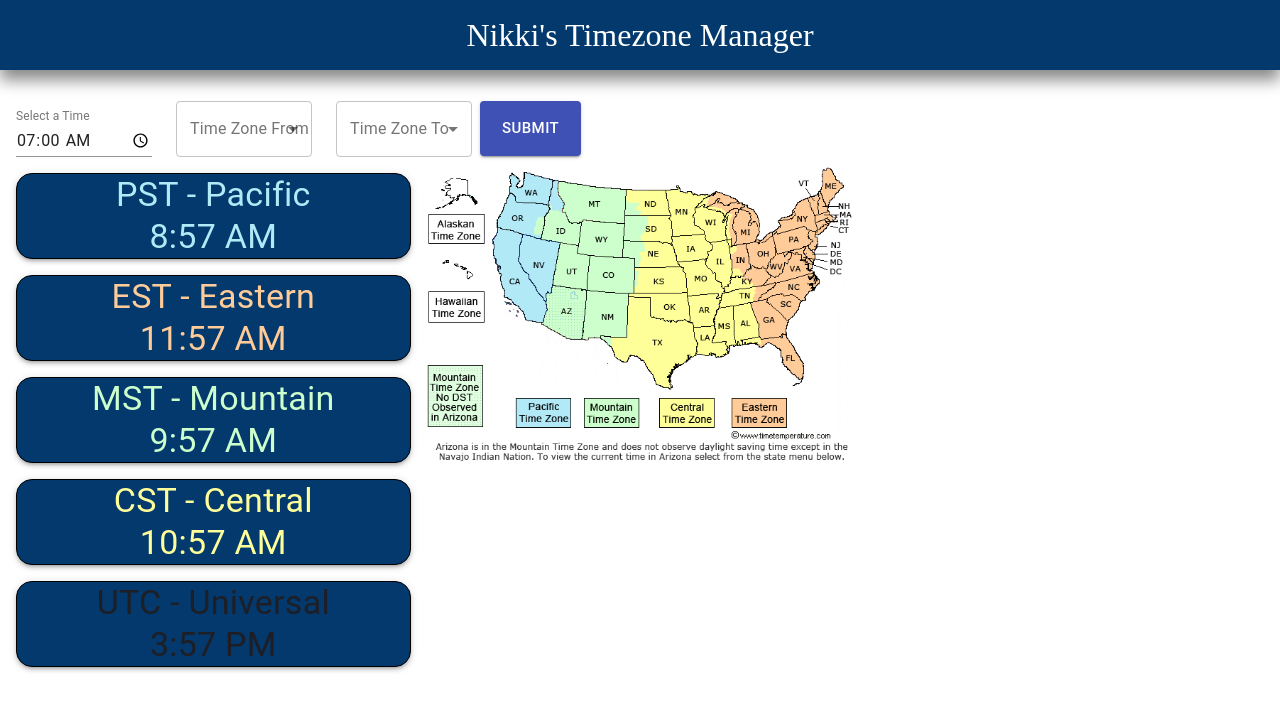
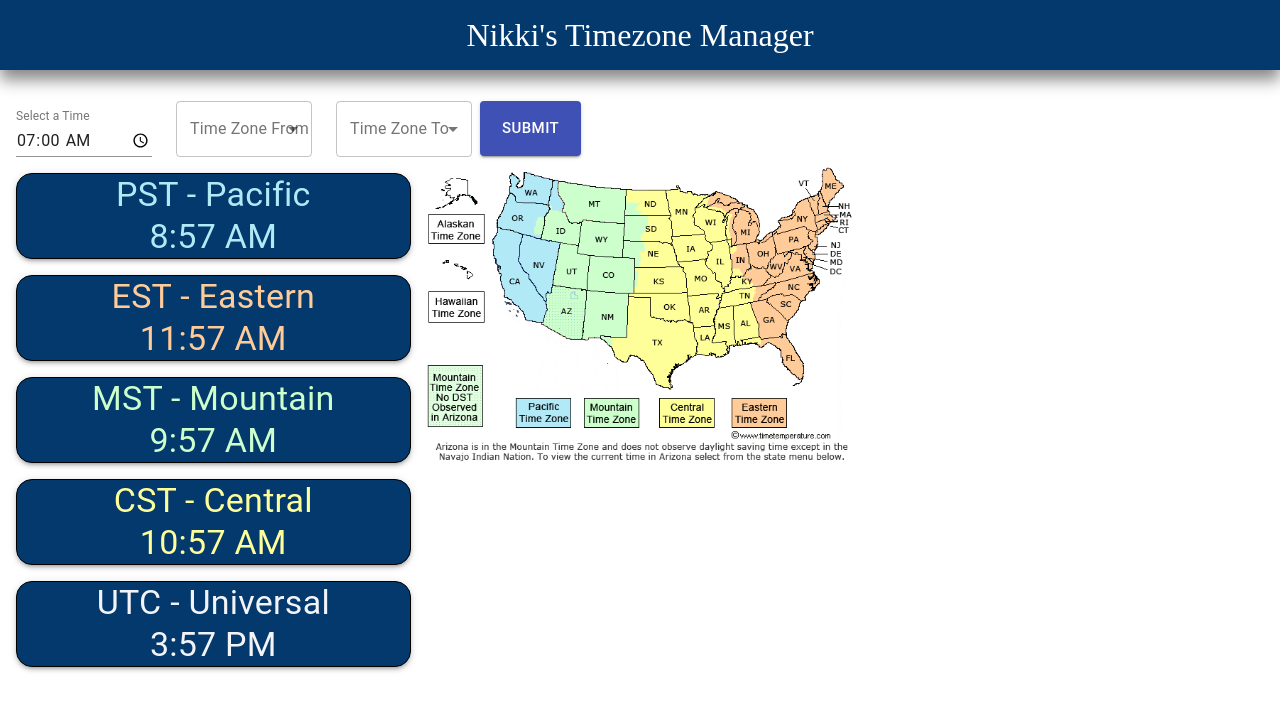
Before and after one commit to kcdhopkins/time-zone-manager, a React (Create React App) app: page / in a window 1280 px wide. Shown: the top 710 px of the page. Built offline with nearby package versions, Linux system fonts and the light colour scheme.

Commit message:
utc more seeable

```diff
--- a/src/App.js
+++ b/src/App.js
@@ -37,7 +37,7 @@ function App() {
           { time: ESTtime, zone: ZONETITLES.EST, color: "#FFCC99" },
           { time: MSTtime, zone: ZONETITLES.MST, color: "#CCFFCC" },
           { time: CSTtime, zone: ZONETITLES.CST, color: "#FFFF99" },
-          { time: UTCtime, zone: ZONETITLES.UTC, color: "#1e1f26" },
+          { time: UTCtime, zone: ZONETITLES.UTC, color: "#f4f4f8" },
         ]);
       } else {
         setTime([
@@ -46,7 +46,7 @@ function App() {
           { time: ESTtime, zone: ZONETITLES.EST, color: "#FFCC99" },
           { time: MSTtime, zone: ZONETITLES.MST, color: "#CCFFCC" },
           { time: CSTtime, zone: ZONETITLES.CST, color: "#FFFF99" },
-          { time: UTCtime, zone: ZONETITLES.UTC, color: "#1e1f26" },
+          { time: UTCtime, zone: ZONETITLES.UTC, color: "#f4f4f8" },
         ]);
       }
     }, 1000);
```
